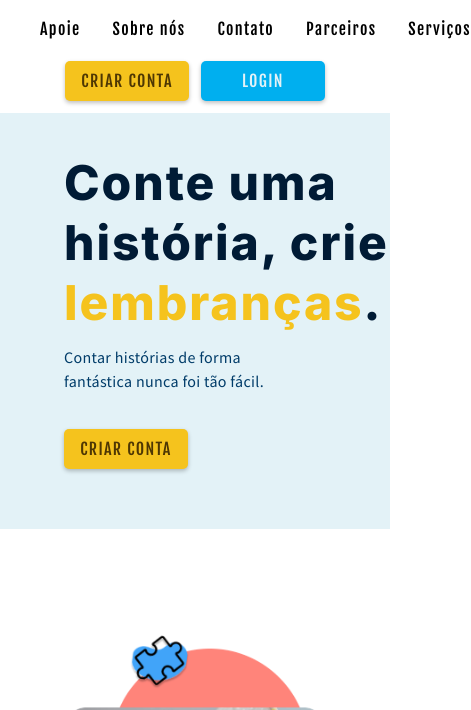
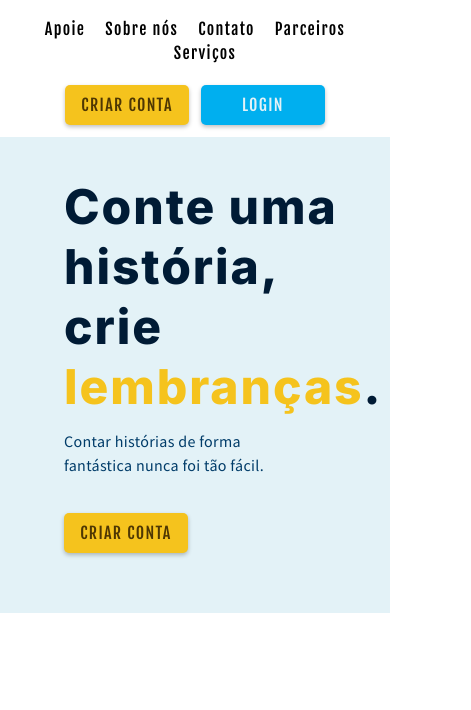
Before and after one commit to EnzoFerigolo/GUMPee, a plain HTML site: page home.html in a window 390 px wide. Shown: the part 67-777 px from the top of the page, 471 px wide, since content can reach past the window. Drawn offline with Linux system fonts and the light colour scheme.

Commit message:
responsividade

```diff
--- a/estilos/páginas/home/home.css
+++ b/estilos/páginas/home/home.css
@@ -8,7 +8,7 @@
 
 #home .intro {
   grid-template-columns: 2fr 1fr;
-  width: 100%;
+  max-width: 100%;
   height: 100%;
 }
 
@@ -189,6 +189,9 @@ section h1 {
   #home .intro-bg::after {
     top: -65%;
   }
+  .ca {
+    margin-bottom: 64px;
+  }
   .cf,
   .na,
   .texto-intro {
@@ -208,7 +211,12 @@ section h1 {
   .texto-cf {
     max-width: 42ch;
     place-self: center;
-    margin: 0;
+    margin: 0 auto;
+    text-align: center;
+  }
+  .texto-cf p {
+    margin: 0 auto;
+    margin-bottom: 20px;
   }
   .decorador-balao {
     margin-bottom: 64px;
--- a/estilos/utilitários/header.css
+++ b/estilos/utilitários/header.css
@@ -9,12 +9,31 @@
   gap: 20px;
   display: flex;
   flex-wrap: wrap;
-  justify-content: space-around;
+  justify-content: space-evenly;
   align-items: center;
 }
 
+.header ul {
+  display: flex;
+  flex-wrap: wrap;
+}
+
+.header ul {
+  max-width: fit-content;
+  display: flex;
+  flex-wrap: wrap;
+  place-content: center;
+}
+
+.header li {
+  place-self: center;
+}
+
+.header li + li{
+  margin-left: 20px;
+}
+
 .header li a {
-  padding: 12px 0;
   position: relative;
 }
 
@@ -33,15 +52,11 @@
   width: 100%;
 }
 
-.header ul {
-  max-width: fit-content;
-  display: flex;
-  flex-wrap: wrap;
-  gap: 32px;
-  width: max-content;
-}
-
 .header-botoes {
   display: flex;
   gap: 12px;
 }
+
+@media (max-width: 800px) {
+
+}
```
Also changed, not shown: 1 other file.
